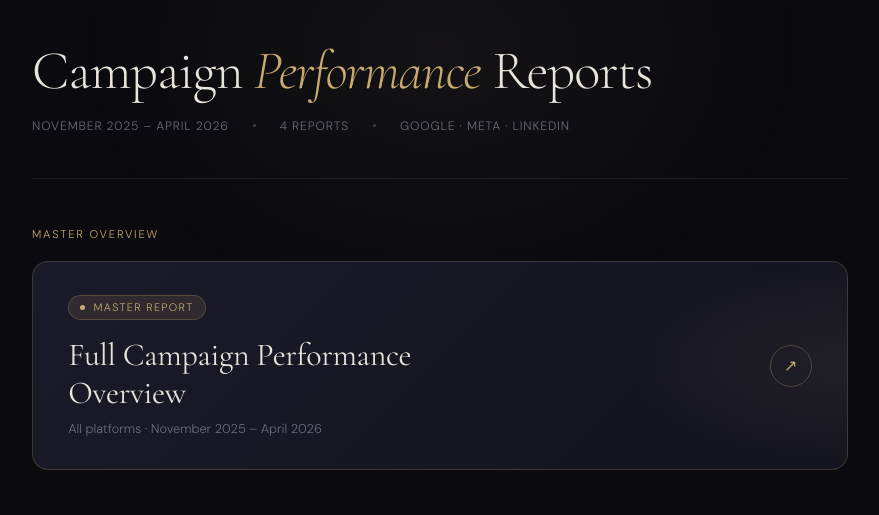
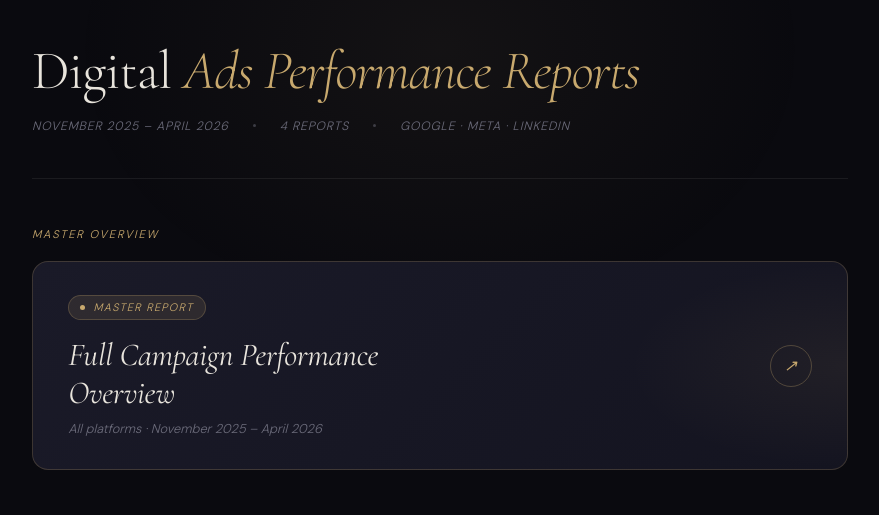
Before and after one commit to imshekhars/reports, a plain HTML site: page verbaflo/index.html in a window 1280 px wide. Shown: the part 91-606 px from the top of the page, without its empty margins (200-1079 px from the left). Drawn offline with nearby package versions, Linux system fonts and the light colour scheme.

Commit message:
Update index.html

```diff
--- a/verbaflo/index.html
+++ b/verbaflo/index.html
@@ -294,7 +294,7 @@
       <div class="logo-text">VerbaFlo<span>.</span></div>
     </div>
     <div class="header-text">
-      <h1>Campaign <em>Performance </em>Reports</h1>
+      <h1>Digital <em>Ads <em>Performance </em>Reports</h1>
     </div>
     <div class="header-meta">
       <span>November 2025 – April 2026</span>
```
